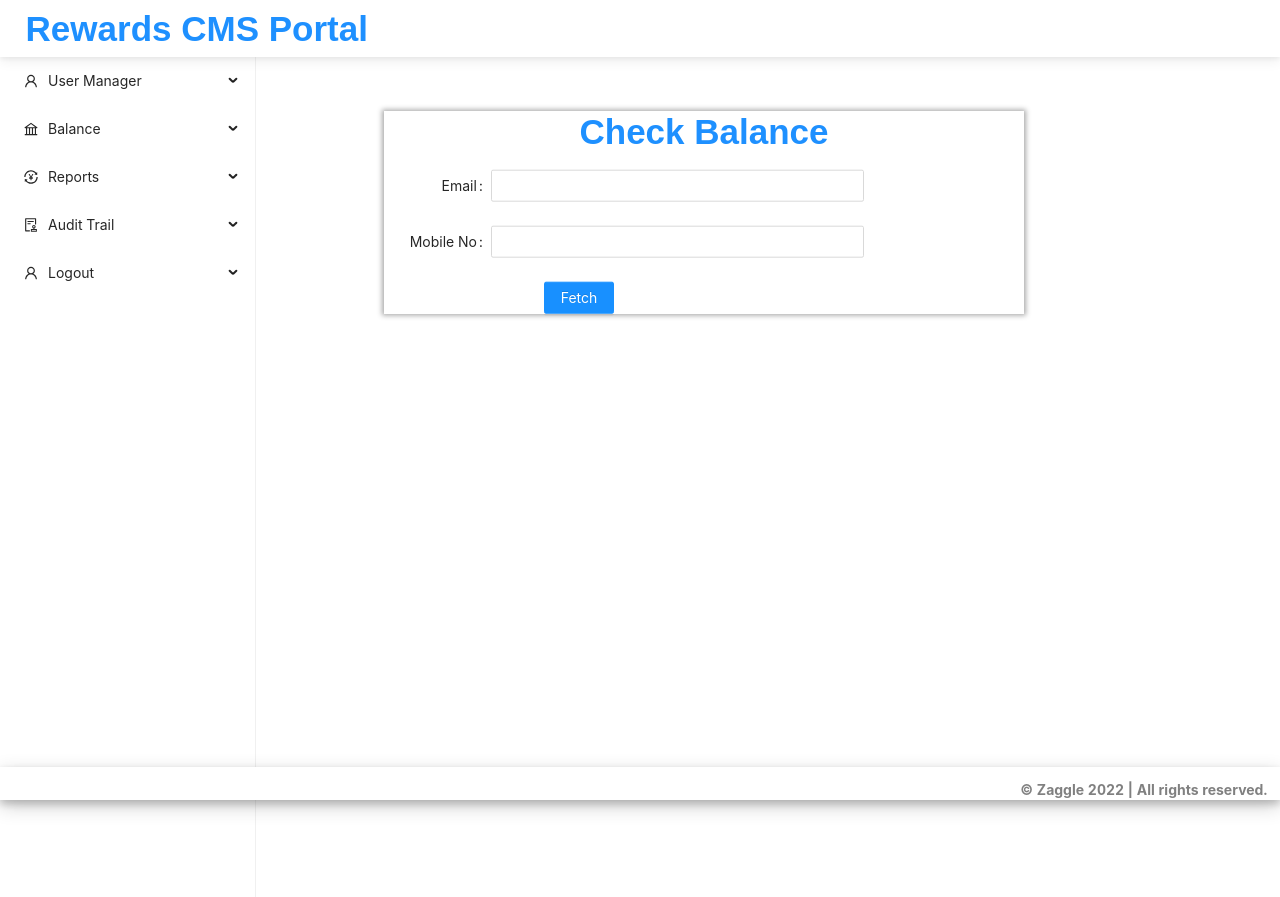
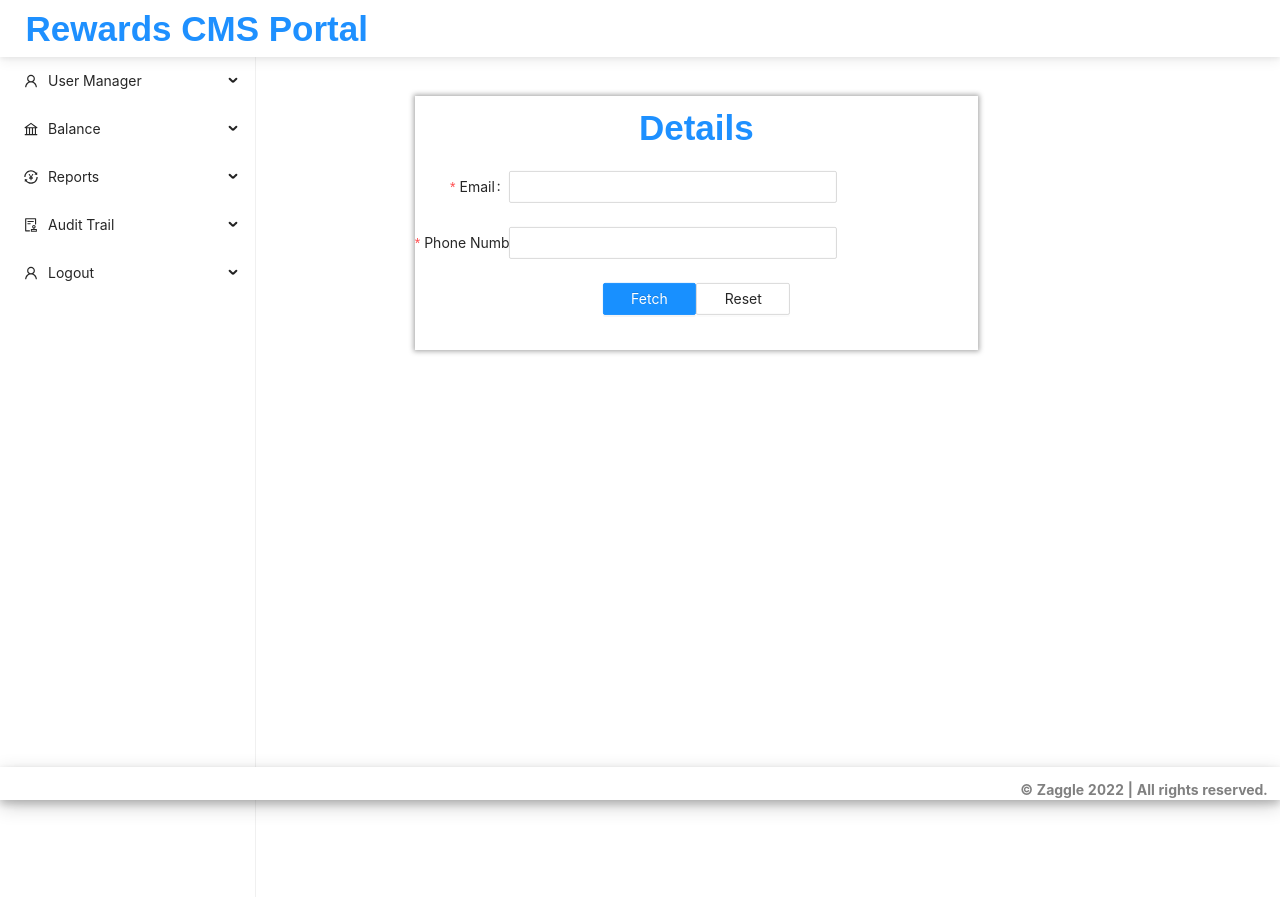
Before and after one commit to simplesanskar49/TSRTC, a React (Create React App) app: page /Fetchbalance in a window 1280 px wide. Built offline with nearby package versions, Linux system fonts and the light colour scheme.

Commit message:
Till date 9-07-2022

```diff
--- a/src/AppRoutes.js
+++ b/src/AppRoutes.js
@@ -40,7 +40,8 @@ function AppRoutes() {
             <Route path='/reports/history' element={<HistoryReport/>}/>
             <Route path='/audit/searchByDate' element={<SearchAuditByDate/>}/>
             <Route path='/Fetchbalance' element={<Fetchbalance />} />
-            <Route path='/Checkbalance' element={<Checkbalance />} />
+            <Route path='/Checkbalance/' element={<Checkbalance />} />
+
             <Route path='/Viewuser' element={<Viewuser />} />
             <Route path='/Updateuser' element={<Updateuser />} />
             <Route path='/home' element={<Logout/>}/>
--- a/src/components/Checkbalance.js
+++ b/src/components/Checkbalance.js
@@ -1,32 +1,78 @@
-import React from 'react';
-import {Row, Col, Form} from 'antd';
+import React,{useEffect,useState}from 'react';
+import {Row, Col, Form,Button} from 'antd';
 import SideNavbar from "./SideNavbar";
 import Navigation from "./Navigation";
 import "../css/fetch.css";
+import {useLocation} from 'react-router-dom';
 import { Pagination } from 'antd';
 import Footer from './Footer';
 import "../components/viewUser.css";
-
+import {Table} from 'antd';
 import axios from "axios"
 import { PropertySafetyFilled } from '@ant-design/icons';
 
 
+const columns = [
 
-function Balance(email, phone) {
-        // Simple POST request with a JSON body using fetch
-        const requestOptions = {
-            method: 'POST',
-            headers: { 'Content-Type': 'application/json' },
-            body: JSON.stringify({ "email": email, "mobileNumber":phone})
-        };
-        fetch('http://localhost:8092/usr/RewardsProgram/v1/100010/getBalance', requestOptions)
-            .then(response => response.json())
-            .then(data => this.setState({ email: data.email ,lastUpdateDateTime:data.lastUpdateDateTime}));
+    {
+      title: 'Mobile Number',
+      dataIndex: 'mobile',
+      key: 'mobileNumber',
+
+    },
+    {
+      title: 'Email Id',
+      dataIndex: 'email',
+      key: 'emailId',
+    },
+    {
+      title: 'Address',
+      dataIndex: 'address',
+      key: 'amount',
+    },
+    {
+      title: 'Balance',
+      dataIndex: 'balance',
+      key: 'bal',
+    },
+  ];
+
+function Balance() {
+  const location = useLocation();
+
+    // console.log(this.props.location.state.employee);
+    //     // Simple POST request with a JSON body using fetch
+    //     const requestOptions = {
+    //         method: 'POST',
+    //         headers: { 'Content-Type': 'application/json' },
+    //         body: JSON.stringify({ "email": email, "mobileNumber":phone})
+    //     };
+    //     fetch('http://localhost:8092/usr/RewardsProgram/v1/100010/getBalance', requestOptions)
+    //         .then(response => response.json())
+    //         .then(data => this.setState({ email: data.email ,lastUpdateDateTime:data.lastUpdateDateTime}));
 
 
+    const [users1, setUsers] = useState([]);
+    const users = [];
+    const loadUsers = async () => {
 
+      const result = await axios.get("http://localhost:8092/usr/RewardsProgram/v1/100010/getBalance");
 
-    /*console.log(axios.get("http://localhost:8080/usr/RewardsProgram/v1/100010/getBalance"))*/
+      for(var i=0;i<result.data.length;i++){
+        if(result.data[i].email === location.state.values.email ){
+
+          users.push(result.data[i]);
+        }
+      }
+      setUsers(users);
+    }
+
+    useEffect(() => {
+
+      loadUsers()
+
+    }, [])
+
 
     return (
         <div>
@@ -39,49 +85,25 @@ function Balance(email, phone) {
                         <SideNavbar />
                     </Col>
                     <Col xs={24} sm={24} md={17} lg={17} xl={17} className='abcd'>
-                        {/* <Form className='xyz'>
-                            <h2 className='abcd'><center>User Details</center></h2>
-                            <hr className='line'></hr>
-                            <table class="ui inverted blue table">
-                            <thead>
-                                <tr><th>Email</th>
-                                    <th>Phone</th>
-                                    <th>Balance</th>
-                                </tr></thead><tbody>
-                                <tr>
-                                    <td>xyz@gmail.com</td>
-                                    <td>8978798824</td>
-                                    <td>10000</td>
-                                </tr>
-
-                            </tbody>
-                        </table>
-                        </Form> */}
-                        <br></br>
-                    <table width="100%" border="0" id="maintable">
+                    <br></br>
+                    <table  style={{ height: '250px' , width:'950px'}}  border="0" id="maintable">
                         <tr bgcolor="#1E90FF" width="100%" >
-                            <h1>
-                               <font color="white"> <center>Details</center></font>
-                            </h1>
+                            <h2>
+                               <font color="white"> <center>User Details</center></font>
+                            </h2>
                         </tr>
                         <tr width="100%"><br></br></tr>
                         <tr>
                          <td>
-                       <table id="customers">
-                        <thead>
-                            <tr><th>Email</th>
-                                <th>Phone</th>
-                                <th>Balance</th>
-                            </tr></thead><tbody>
-                            <tr>
-                                <td>props.email</td>
-                                <td>props.phone</td>
-                                <td>props.bal</td>
-                            </tr>
+                        {/*<table class="ui inverted blue table" width="50%">*/}
 
-                        </tbody>
-                    </table></td></tr></table><br>
-                    </br>
+                    <div> <center>
+                    <Table style={{ height: '250px', width:'90%' }} id="customers" dataSource={users1} columns={columns} /></center>
+
+                    </div>
+
+                    <br />
+                    </td></tr></table>
 
                     </Col>
                 </Row></div>
--- a/src/components/Fetchbalance.js
+++ b/src/components/Fetchbalance.js
@@ -3,139 +3,46 @@ import SideNavbar from "./SideNavbar";
 import Navigation from "./Navigation";
 import "../css/fetch.css";
 import Footer from "./Footer";
+import Checkbalance from "./Checkbalance";
 import {
   Form,
   Input,
   Button,
-
+  Select
 } from "antd";
 import axios from "axios";
+import { Link, useNavigate } from "react-router-dom";
 
- // var errorClass = "hide";
- var email; // = setEmail;
- var phone;
- function setPhone(val){
-  phone = val.target.value;
-}
-
-function setEmail(val){
- email = val.target.value;
-}
-
-function handleSubmit(){
-
-
-  const requestOptions = {
-    method: 'POST',
-    headers: { 'Content-Type': 'application/json' },
-    body: JSON.stringify({
-      'email': email,
-      'mobileNumber': phone})
+const { Option } = Select;
+const layout = {
+  labelCol: {
+    span: 8,
+  },
+  wrapperCol: {
+    span: 16,
+  },
+};
+const tailLayout = {
+  wrapperCol: {
+    offset: 8,
+    span: 16,
+  },
 };
 
-// const fetchJSON= (async () => {
-//   const response = await fetch('http://localhost:8092/usr/RewardsProgram/v1/100010/getBalance', requestOption)
-//   return await response.json()
-// })();
+function Fetchbalance() {
+  const [form] = Form.useForm();
+  const navigate = useNavigate();
+  const onFinish = (values) => {
+    console.log(values);
+    navigate('/Checkbalance',{state:{values}});
+  };
 
-//fetch('http://localhost:8092/usr/RewardsProgram/v1/100010/getBalance', requestOptions)
-   // .then(response => response.json())
-  //  .then(data => this.setState({ postId: data.id }));
-    /*.then((response) => {
-      var response = response.json();
-      console.log(response);
-      //response.set('Access-Control-Allow-Origin':'*');
-    })*/
-    axios.get(('http://localhost:8092/usr/RewardsProgram/v1/100010/getBalance'))
-    .then(async(result) => {
-      console.log(result);
-      console.log(result.json())
-      console.log(result.data);
-      if (result.status === 200) {
-          console.log("recieved");
-          console.log(JSON.stringify(result));
-      } else {
-          console.log("Not received");
-      }
-
-    })
-
-
+  const onReset = () => {
+    form.resetFields();
+  };
+  const onCheck = () =>{
 
   }
-
-
-function Fetchbalance() {
-
-  /*const handleSubmit = e => {
-    e.preventDefault();
-    this.props.form.validateFields((err, values) => {
-      if (!err) {
-        console.log('Received values of form: ', values);
-      }
-    });
-  };
-  const onFinish = (values) => {
-    console.log('Received values of form: ', values);
-  };
-
-  const [email, setEmail] = useState();
-  const [phone, setPhone] = useState();
-
-  const [isValid, setIsValid] = useState(false);
-
-  useEffect(() => {
-    fetch("http://localhost:8092/usr/RewardsProgram/v1/100010/getBalance", {
-      method: "POST",
-      headers: {
-        "Content-Type": "application/json",
-        "Access-Control-Allow-Origin": "*",
-        "Access-Control-Allow-Methods": "POST,PATCH,OPTIONS",
-      },
-      body: JSON.stringify({
-        email: email,
-        mobileNumber: phone,
-      }),
-    })
-      .then((response) => {
-        response.json();
-        console.log(response.json());
-        //response.set('Access-Control-Allow-Origin':'*');
-      })
-      .then((result) => {
-        if (result.status === "success") {
-          setIsValid(true);
-          this.push("/Checkbalance.js")
-          //set class name of error
-          //setIsLoggedIn(true);
-        } else {
-        //  setIsValid(false);
-          //setIsIt(true);
-          //setIsLoggedIn(false);
-        }
-        console.log(result.status);
-        console.log(JSON.stringify(result));
-      })
-      .catch((rejected) => {
-        console.log(rejected);
-      });
-  }, []);*/
-  /*const validate = (e) => {
-    e.preventDefault();
-
-    if (isValid) {
-
-
-    } else {
-
-    }
-    /*if (username == "admin" && password == "admin") {
-      setIsLoggedIn(true);
-    } else {
-      setIsLoggedIn(false);
-    }*/
-
-
 
 
   return (
@@ -149,24 +56,43 @@ function Fetchbalance() {
 
 
       <div className="userForm1">
-
-     <Form
-          className="form1"
+      <Form  className="form1"
           labelCol={{ span: 4 }}
-          wrapperCol={{ span: 14 }}
+          wrapperCol={{ span: 14 }}  form={form} name="control-hooks" onFinish={onFinish}>
+            <div><center><h1>Details</h1></center></div>
+            <br />
+      <Form.Item
+        name="email"
+        label="Email"
+        rules={[
+          {
+            required: true,
+          },
+        ]}
       >
-        <h1><center>Check Balance</center></h1>
-         <Form.Item label="Email" name="email"
-          onChange={setEmail} >
         <Input />
       </Form.Item>
-          <Form.Item label="Mobile No" name="phone" onChange={setPhone}>
+      <Form.Item
+        name="phone"
+        label="Phone Number"
+        rules={[
+          {
+            required: true,
+
+          },
+        ]}
+      >
         <Input />
       </Form.Item>
-          <Form.Item className="userCreateButton">
-            <Button type="primary"  onClick={handleSubmit} >Fetch </Button>
+      <Form.Item {...tailLayout}>
+        <Button type="primary" htmlType="submit">
+          Fetch
+        </Button>
+        <Button htmlType="button" onClick={onReset}>
+          Reset
+        </Button>
+
       </Form.Item>
-
     </Form>
       </div>
 
--- a/src/components/Viewuser.js
+++ b/src/components/Viewuser.js
@@ -18,13 +18,13 @@ const columns = [
 
     {
       title: 'Mobile Number',
-      dataIndex: 'email',
+      dataIndex: 'mobile',
       key: 'mobileNumber',
 
     },
     {
       title: 'Email Id',
-      dataIndex: 'mobile',
+      dataIndex: 'email',
       key: 'emailId',
     },
     {
@@ -38,7 +38,7 @@ function Fetchbalance() {
     const [users, setUsers] = useState([])
 
     const loadUsers = async () => {
-      const result = await axios.get("http://localhost:8092/usr/RewardsProgram/v1/100010/redeemPoints")
+      const result = await axios.get("http://localhost:8092/usr/RewardsProgram/v1/100010/getBalance")
       setUsers(result.data);
       console.log(result.data);
       //console.log(result.data.amount);
--- a/src/css/fetch.css
+++ b/src/css/fetch.css
@@ -116,12 +116,15 @@ Button{
 }
 .form1{
     box-shadow: 0px 0px 5px 2px #aaaaaa;
-    padding-top: 0%;
+    padding-top: 1%;
     padding-left: 0%;
     padding-right: 0%;
-    padding-bottom: 0%;
+    padding-bottom: 1%;
     transform: translateX(60%) translateY(-180%);
     width: 50%;
     /* border: red 1px solid; */
 
 }
+.userForm1{
+    padding: 6%;
+}
```
Lines whose indentation alone changed are shown as unchanged.
